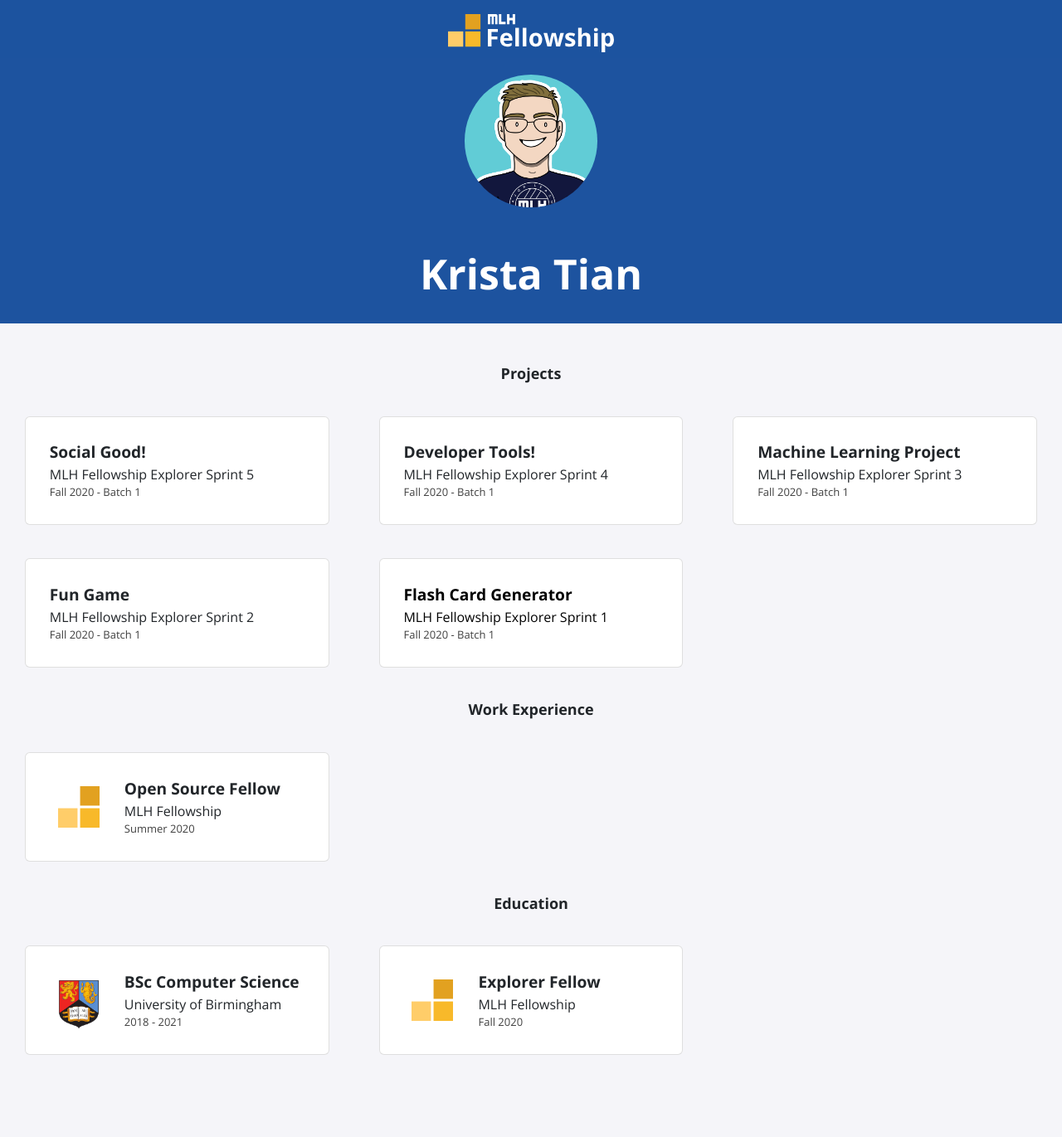
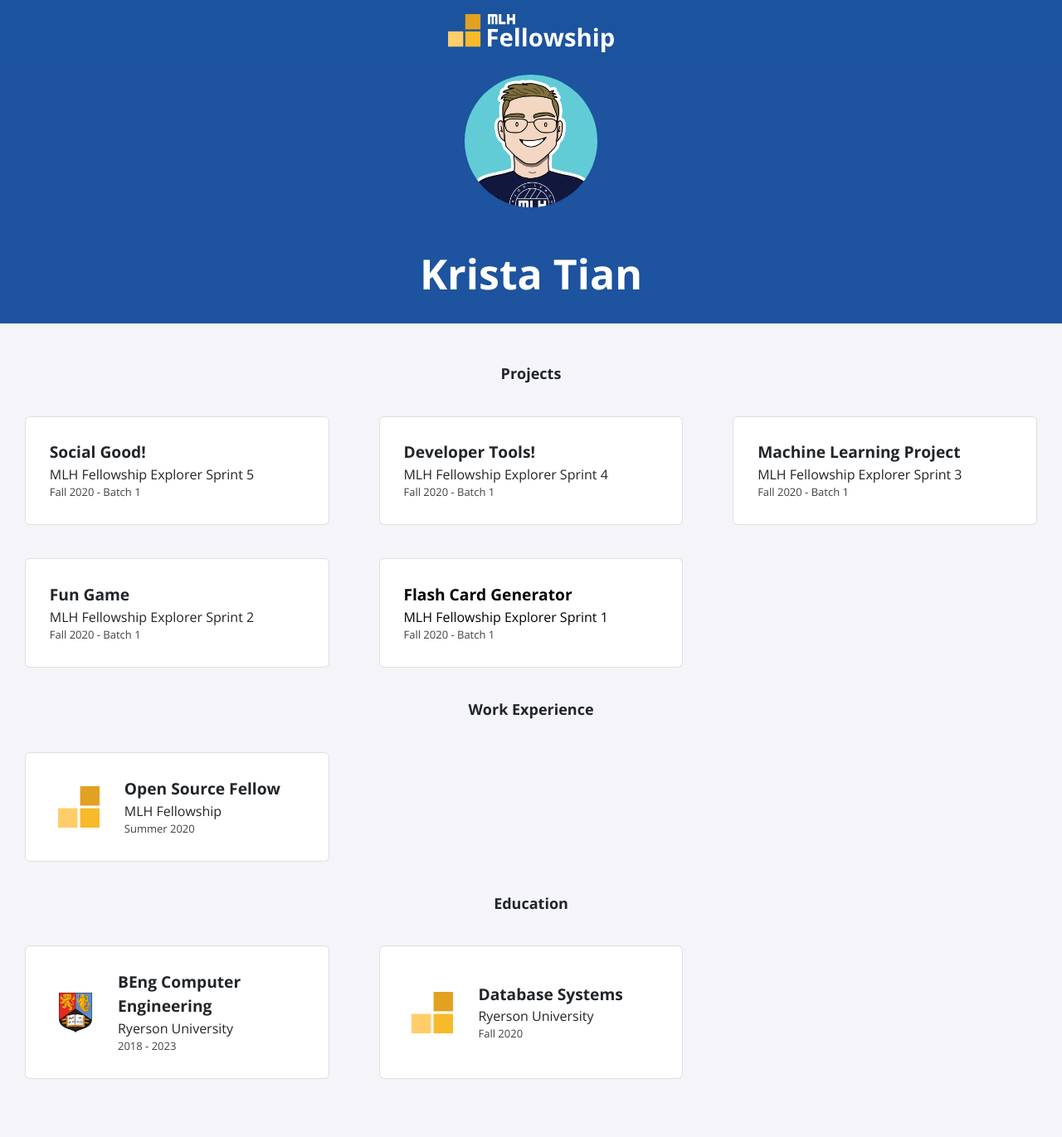
Before and after one commit to kristatian/kristatian.github.io, a Jekyll site: the page built from index.html, in a window 1280 px wide. Shown: the whole page at 83% size. Built offline with Jekyll 4.4.1, drawn with Linux system fonts in a browser that asks for light colours; nearby versions of some CDN libraries; before the commit the page ends 1342 px from its top, so only the background shows below that.

Commit message:
Update education.yml

```diff
--- a/_data/education.yml
+++ b/_data/education.yml
@@ -1,9 +1,9 @@
-- course: BSc Computer Science
-  institute: University of Birmingham
-  dates: 2018 - 2021
+- course: BEng Computer Engineering
+  institute: Ryerson University
+  dates: 2018 - 2023
   logo: uob.png
 
-- course: Explorer Fellow
-  institute: MLH Fellowship
+- course: Database Systems
+  institute: Ryerson University
   dates: Fall 2020
   logo: fellowship.svg
```
